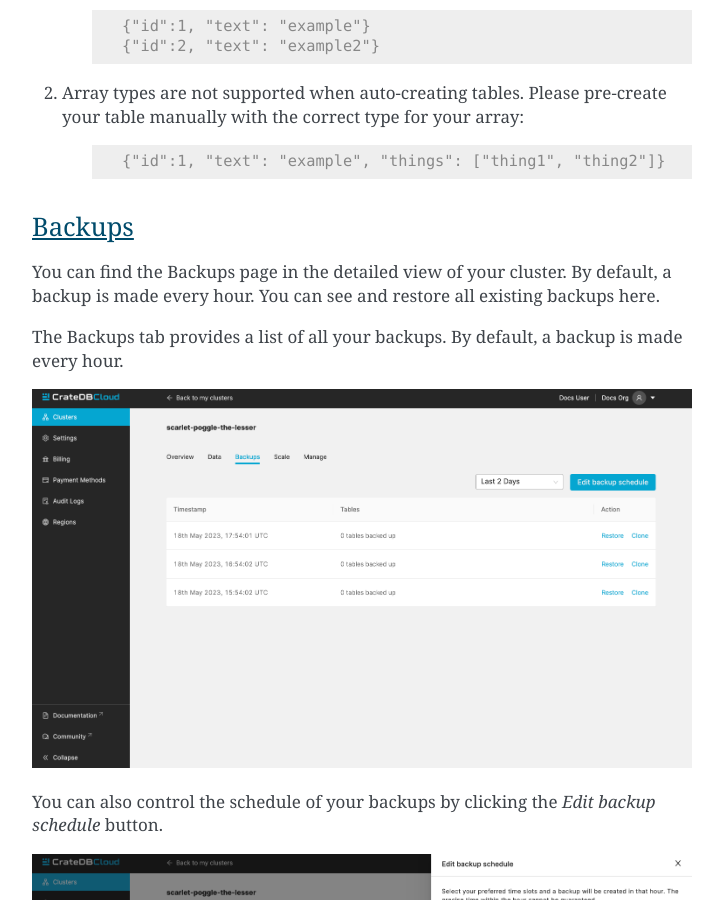
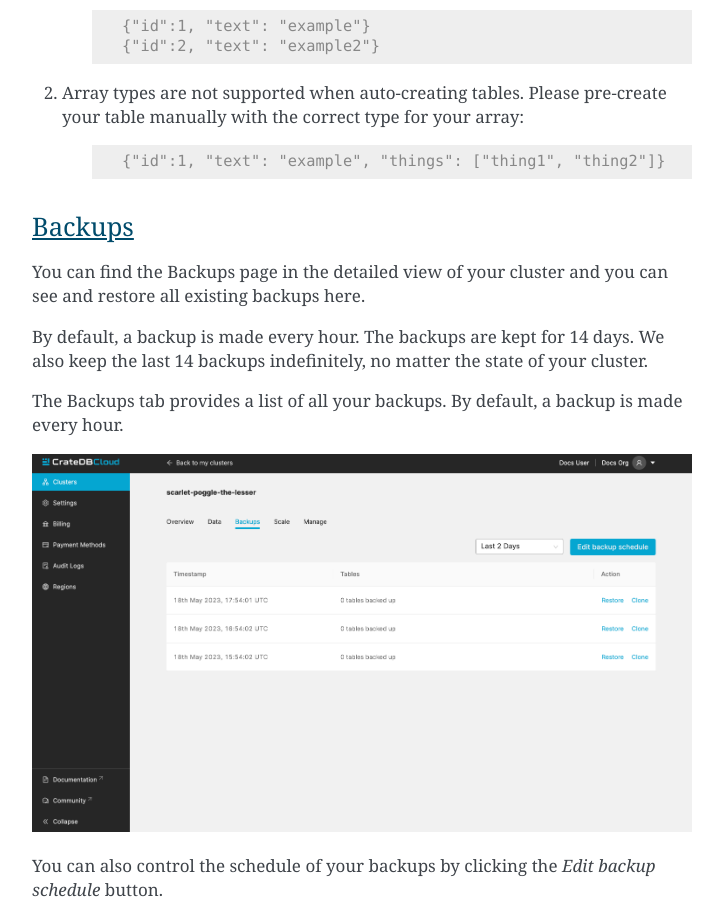
Before and after one commit to crate/cloud-reference, a Sphinx documentation site: the page built from docs/overview.rst, in a window 1280 px wide and 900 px high, scrolled down 11545 px. Shown: the whole window, without its empty margins (388-1111 px from the left). Built offline with Sphinx 7.4.7, drawn with Linux system fonts in a browser that asks for light colours.

Commit message:
Clarify that the last 14 backups are kept indefinitely (#79)
* Clarify that the last 14 backups are kept indefinitely

---------

Co-authored-by: Lewis Nixon <lewcfn@gmail.com>

```diff
--- a/docs/overview.rst
+++ b/docs/overview.rst
@@ -361,9 +361,11 @@
 Backups
 -------
 
-You can find the Backups page in the detailed view of your cluster. By
-default, a backup is made every hour. You can see and restore all existing
-backups here.
+You can find the Backups page in the detailed view of your cluster and you can
+see and restore all existing backups here.
+
+By default, a backup is made every hour. The backups are kept for 14 days.
+We also keep the last 14 backups indefinitely, no matter the state of your cluster.
 
 The Backups tab provides a list of all your backups. By default, a backup is
 made every hour.
```
